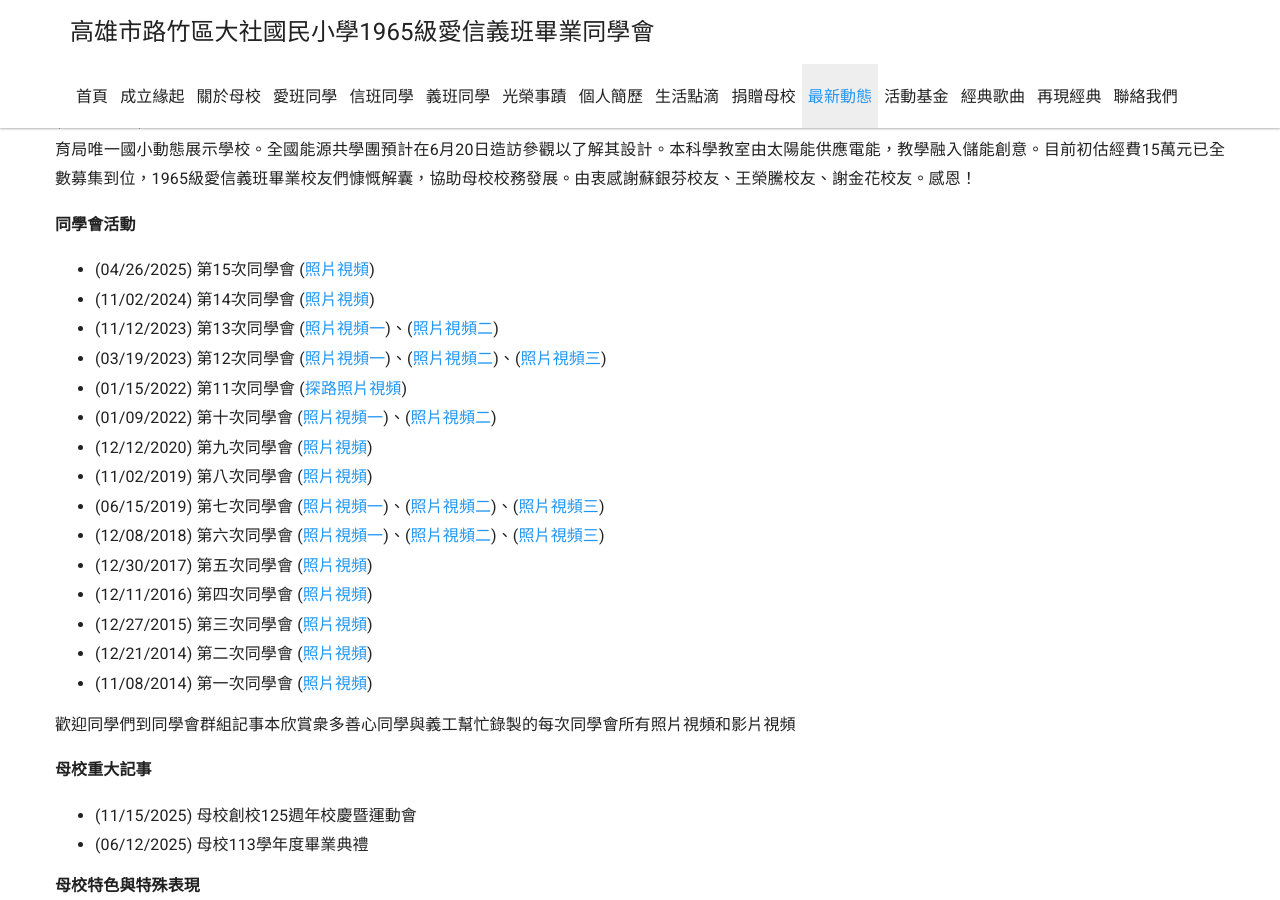
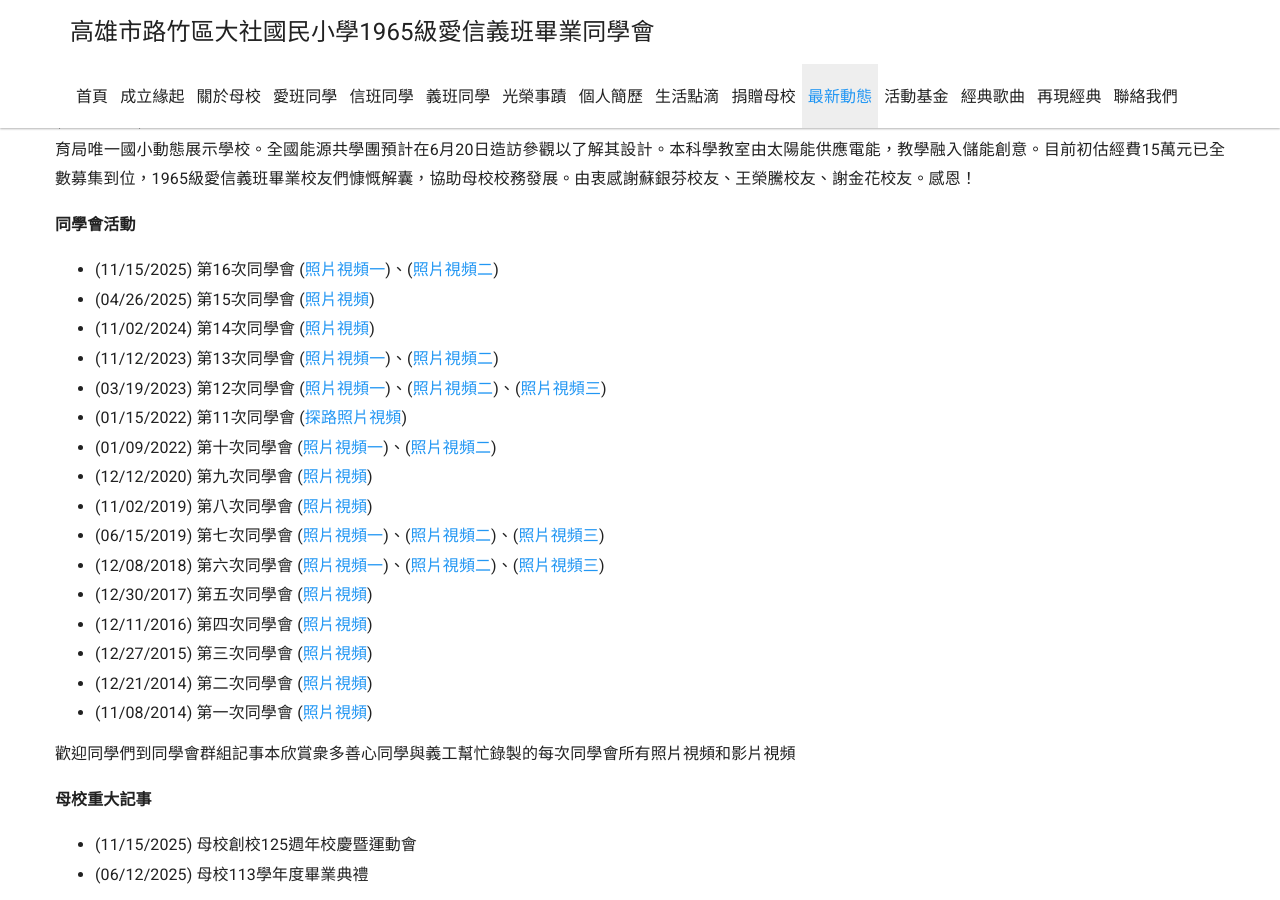
Before and after one commit to dashe1965/dashe1965.github.io, a Jekyll site: the page built from _docs/update/update.md, in a window 1280 px wide and 900 px high, scrolled down 605 px. Built offline with Jekyll 4.4.1, drawn with Linux system fonts in a browser that asks for light colours; nearby versions of some CDN libraries.

Commit message:
Update update.md

```diff
--- a/_docs/update/update.md
+++ b/_docs/update/update.md
@@ -12,6 +12,7 @@ sectionid: update
 
 **同學會活動**
 
+- (11/15/2025) 第16次同學會 ([照片視頻一](https://youtu.be/wt5OcFUQHkA))、([照片視頻二](https://youtu.be/NQCbJ3JY8U0))
 - (04/26/2025) 第15次同學會 ([照片視頻](/img/reunion_15.mp4))
 - (11/02/2024) 第14次同學會 ([照片視頻](/img/reunion_14.mp4))
 - (11/12/2023) 第13次同學會 ([照片視頻一](/img/reunion_13-1.mp4))、([照片視頻二](/img/reunion_13-2.mp4))
```
